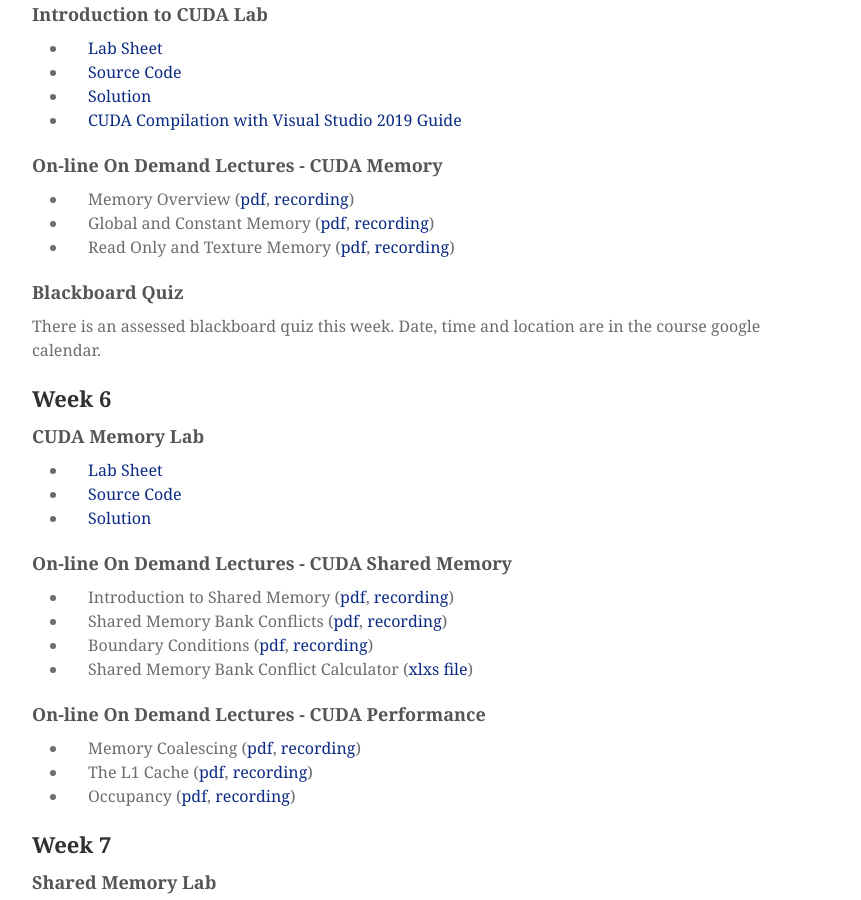
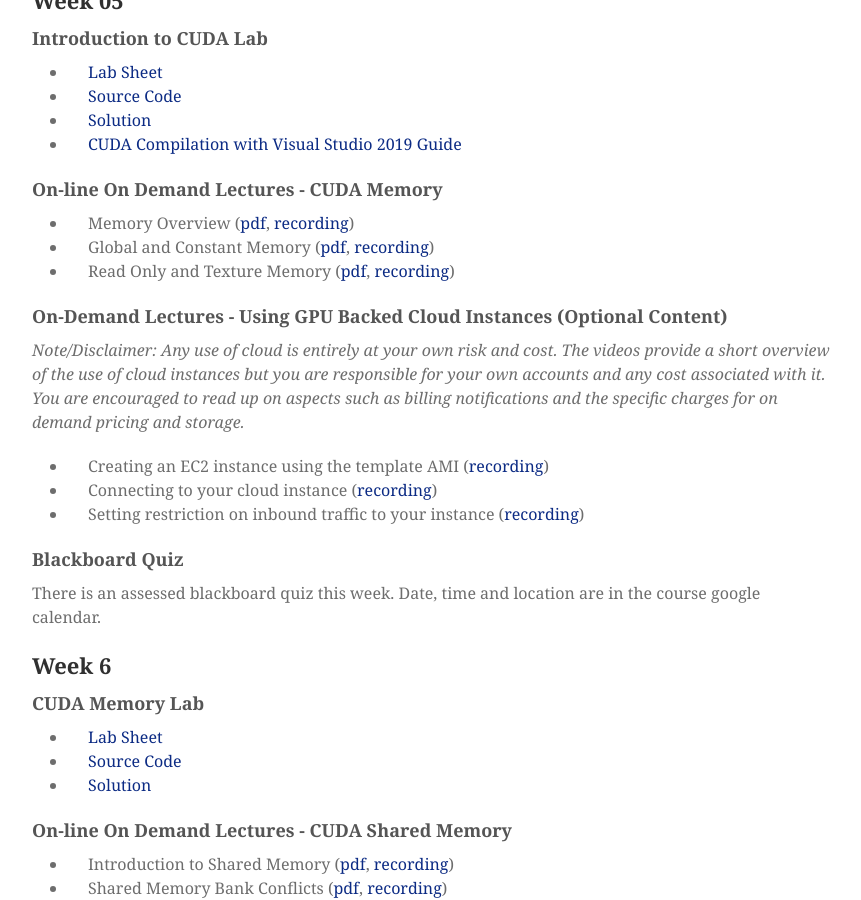
Before and after one commit to mondus/mondus.github.io, a Jekyll site: the page built from teaching/COM4521/index.md, in a window 1280 px wide and 900 px high, scrolled down 4738 px. Shown: the whole window, without its empty margins (208-1069 px from the left). Built offline with Jekyll 4.4.1, drawn with Linux system fonts in a browser that asks for light colours; nearby versions of some CDN libraries; some web fonts are replaced; some of the changed text lies outside the part shown.

Commit message:
added cloud content

```diff
--- a/teaching/COM4521/index.md
+++ b/teaching/COM4521/index.md
@@ -25,6 +25,7 @@ As the module requires access to a machine with a GPU the following have been ma
 * All diamond Compute Labs (other than High spec lab) - All diamond all in one machines have an NVIDIA GTX1050 (Pascal generation) GPUs. Dedicated labs have been reserved each week to use these. You can find machine availability outside of lab times by using [Find a PC](https://www.sheffield.ac.uk/findapc)
 * Diamond High Spec Lab Reservation - These are higher spec machines with NVIDIA Quadro 5200 (Pascal generation) GPUs.
 * Your own Windows/Linux machine - Follow the instructions under "software for this module".
+* A GPU backed cloud instance (at your own risk and cost)
 
 ## Course Attendance Monitoring
 
@@ -151,7 +152,6 @@ Lectures are pre-recorded and are availble on the [COM4521  Parallel Computing w
 
 The assignment will be handed out on the 28th February via Blackboard.
 
-
 ## Week 05
 
 ### Introduction to CUDA Lab
@@ -167,6 +167,16 @@ The assignment will be handed out on the 28th February via Blackboard.
 * Memory Overview ([pdf](https://drive.google.com/file/d/1BxiovKdODm1OsRTsLzW0LyOj1CfBYVQX/view?usp=sharing), [recording](https://digitalmedia.sheffield.ac.uk/media/Lecture+09+-+Part+01+-+Memory+Overview/1_0pa748z1))
 * Global and Constant Memory ([pdf](https://drive.google.com/file/d/1ZvdLGJJ3D_-DrEFsR6Sai-sA5WN-uuWT/view?usp=sharing), [recording](https://digitalmedia.sheffield.ac.uk/media/Lecture+09+-+Part+02+-+Global+and+Constant+Memory/1_fl15aonq))
 * Read Only and Texture Memory ([pdf](https://drive.google.com/file/d/1bSk8km76Y0CXAcBhBypwknl8OGoXb0VT/view?usp=sharing), [recording](https://digitalmedia.sheffield.ac.uk/media/Lecture+09+-+Part+03+-+Read-Only+and+Texture+Memory/1_kiodtb5l))
+
+
+### On-Demand Lectures - Using GPU Backed Cloud Instances (Optional Content)
+
+*Note/Disclaimer: Any use of cloud is entirely at your own risk and cost. The videos provide a short overview of the use of cloud instances but you are responsible for your own accounts and any cost associated with it. You are encouraged to read up on aspects such as billing notifications and the specific charges for on demand pricing and storage.*
+
+* Creating an EC2 instance using the template AMI ([recording](https://digitalmedia.sheffield.ac.uk/media/CloudComputing-Part1/1_dzaso44d))
+* Connecting to your cloud instance ([recording](https://digitalmedia.sheffield.ac.uk/media/CloudComputing-Part2/1_buquvcon))
+* Setting restriction on inbound traffic to your instance ([recording](https://digitalmedia.sheffield.ac.uk/media/CloudComputing-Part3.mkv/1_7lf1y6v9))
+
 
 ### Blackboard Quiz
 
```
